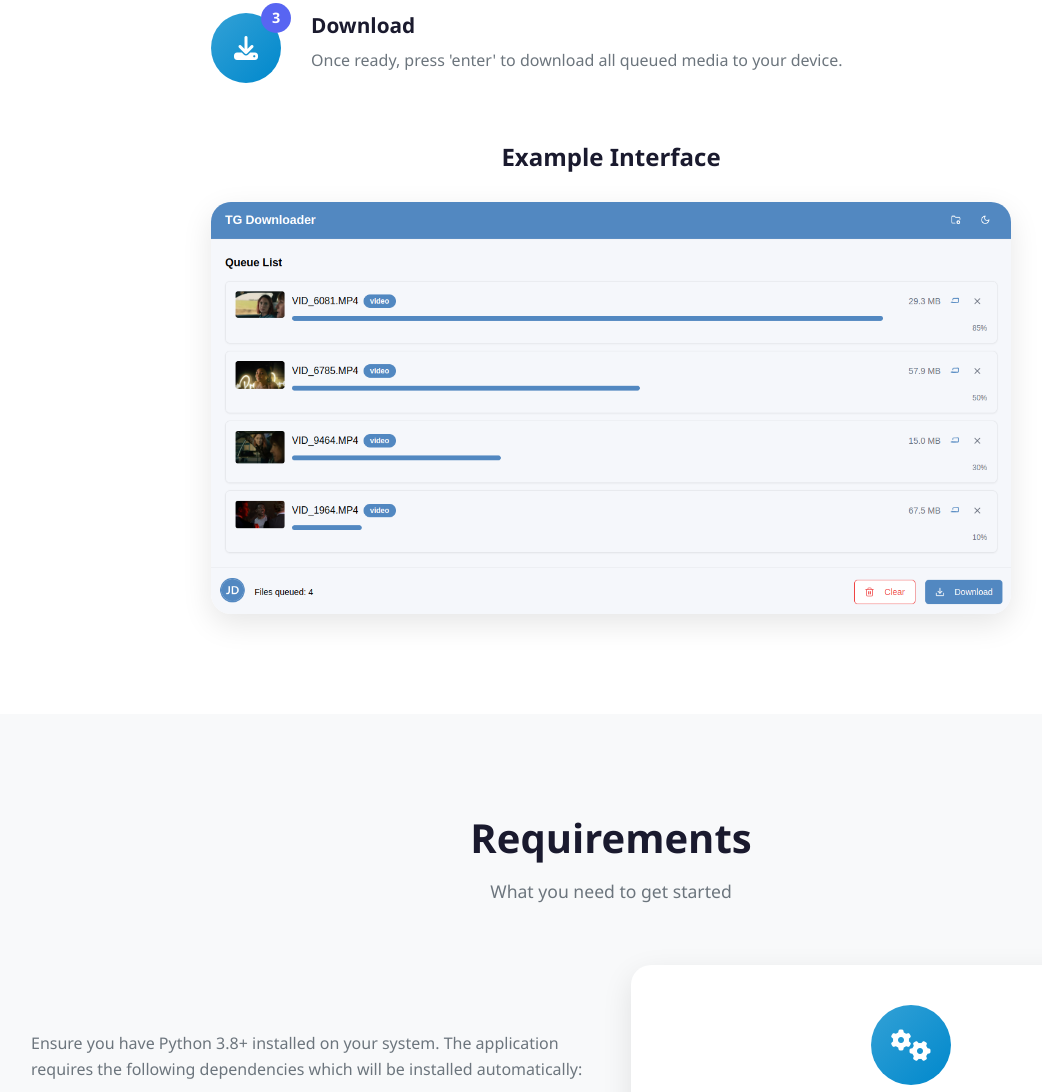
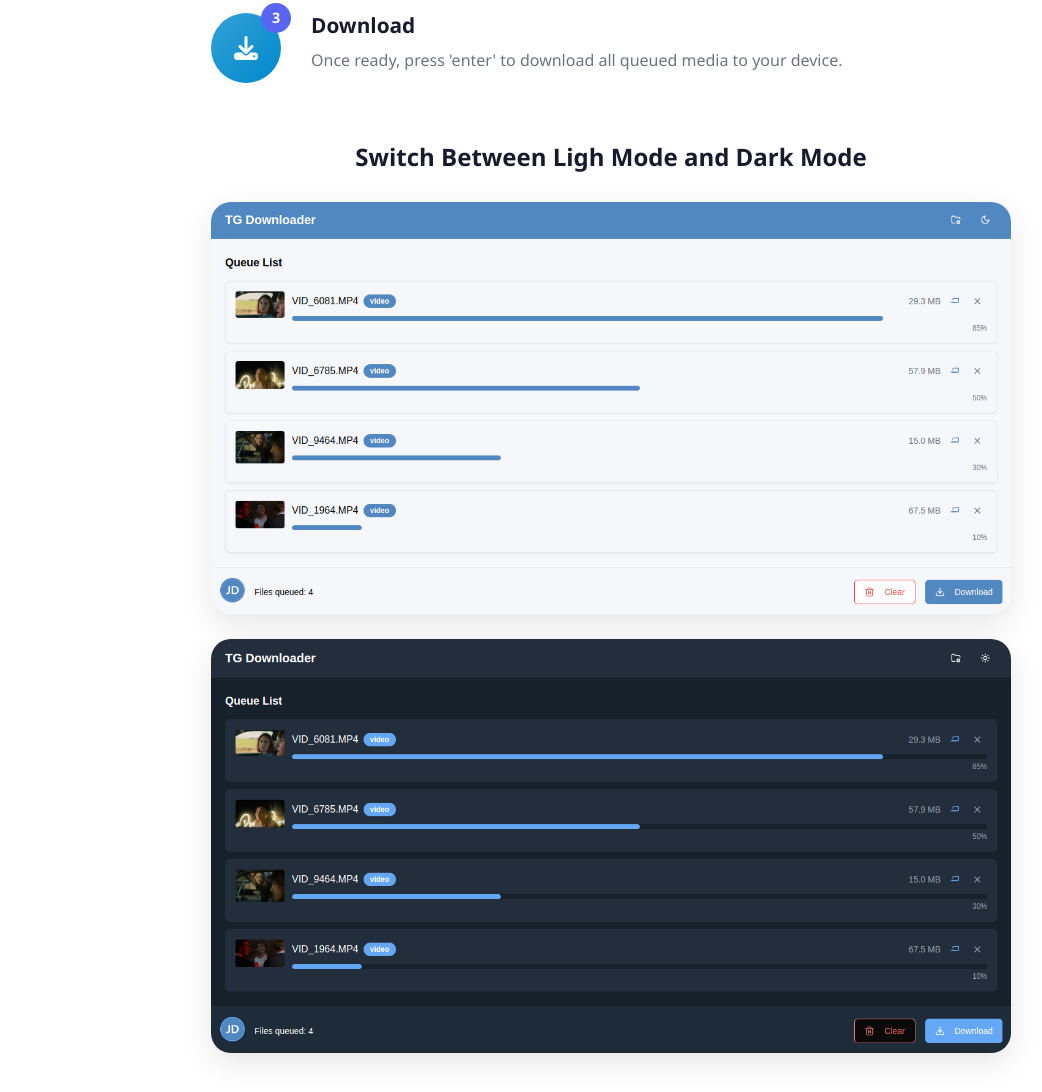
Before and after one commit to victorjalonzo/web-tg-downloader, a plain HTML site: page index.html in a window 1280 px wide. Shown: the part 1708-2800 px from the top of the page, without its empty margins (29-1071 px from the left). Drawn offline with Linux system fonts and the light colour scheme.

Commit message:
Updated information

```diff
--- a/index.html
+++ b/index.html
@@ -30,7 +30,7 @@
         <div class="container">
             <div class="hero-content">
                 <div class="hero-text">
-                    <h1>Telegram Restricted Content Downloader</h1>
+                    <h1>Download Restricted Telegram Content</h1>
                     <p class="hero-description">Download restricted and non-restricted content from Telegram groups and channels with just a few clicks.</p>
                     <div class="hero-buttons">
                         <a href="#download" class="download-btn">
@@ -132,15 +132,13 @@
                 </div>
             </div>
             <div class="example-interface">
-                <h3>Example Interface</h3>
+                <h3>Switch Between Ligh Mode and Dark Mode</h3>
                 <div class="interface-container">
                     <img src="./assets/1.png" alt="Example interface" class="interface-img">
-                    <div class="interface-overlay">
-                        <div class="overlay-content">
-                            <h4>Simple Interface</h4>
-                            <p>Easy to use, powerful functionality</p>
-                        </div>
-                    </div>
+                </div>
+                <br/>
+                <div class="interface-container">
+                    <img src="./assets/2.png" alt="Example interface" class="interface-img">
                 </div>
             </div>
         </div>
```
